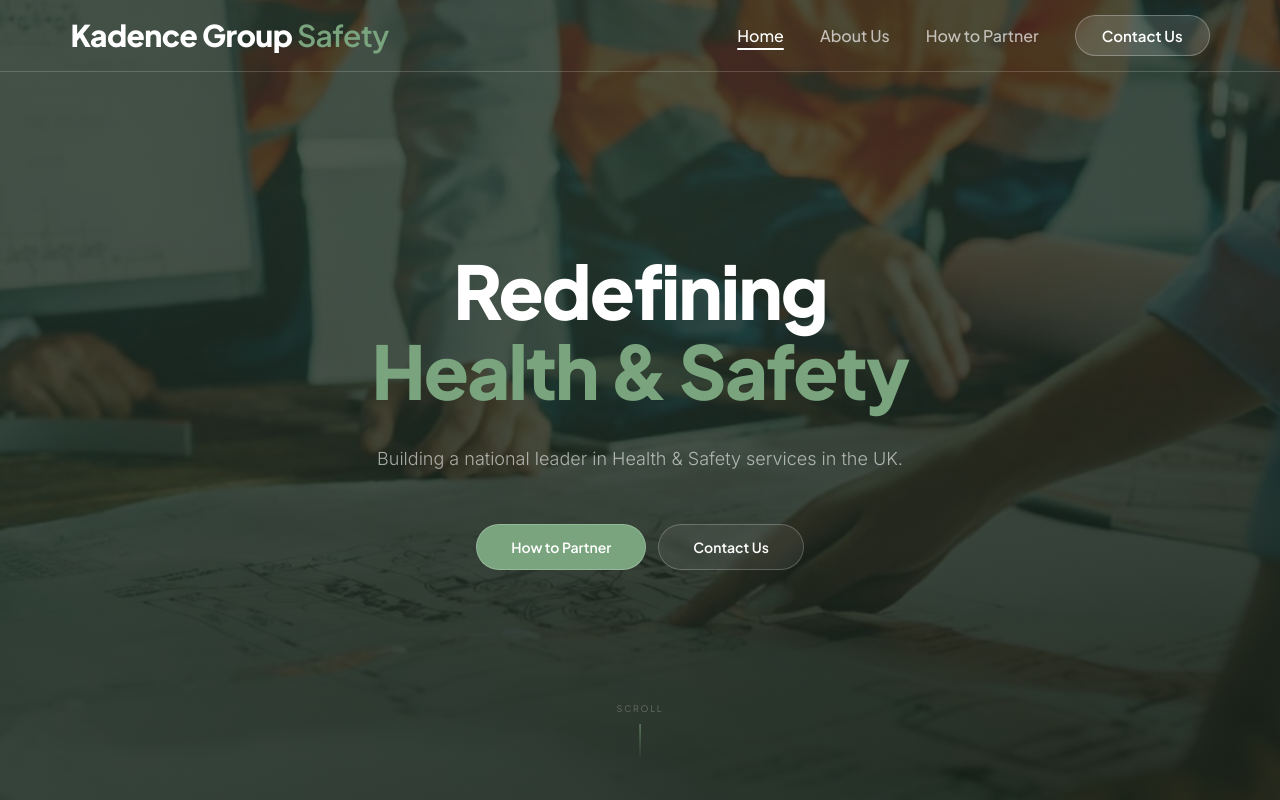
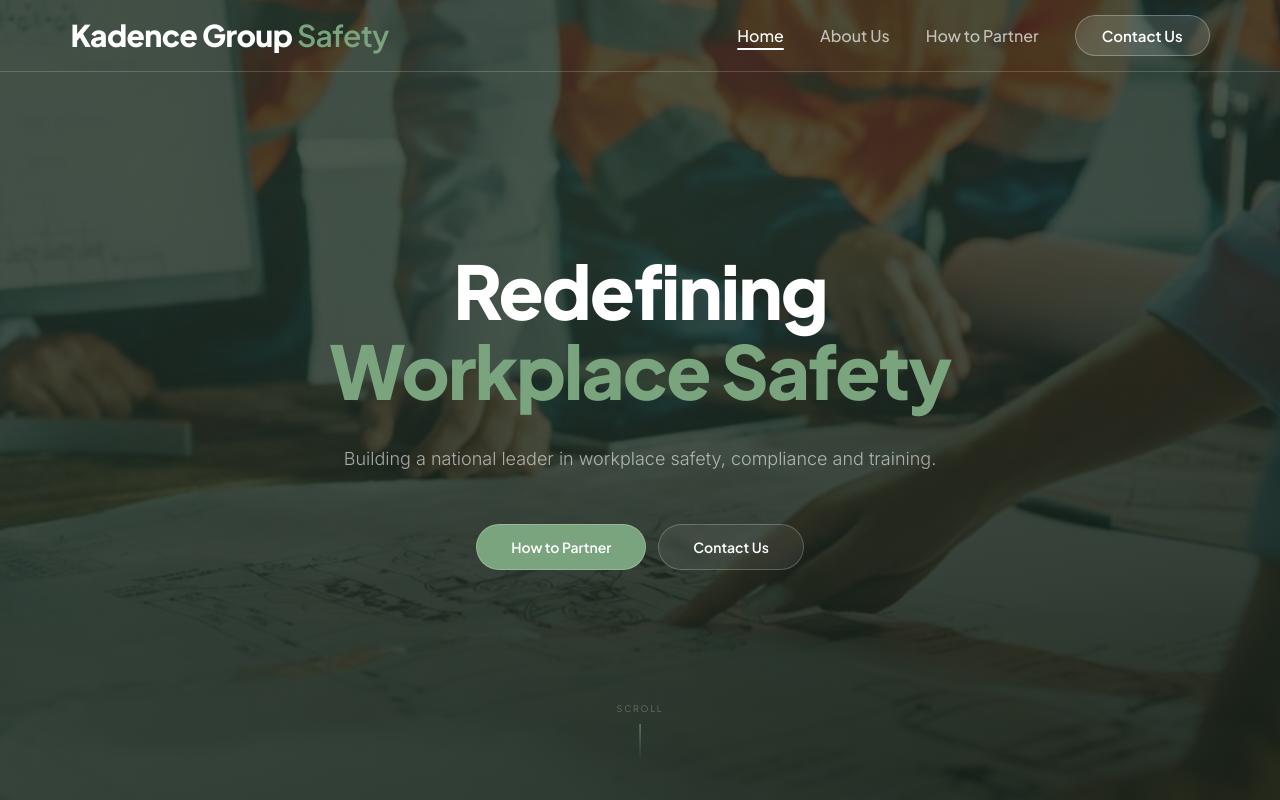
Before and after one commit to Guigs911/kadence-engineering, a React (Vite) app: page / in a window 1280 px wide. Shown: the top 800 px of the page. Built offline with nearby package versions, Linux system fonts and the light colour scheme.

Commit message:
24-Feb text 1

```diff
--- a/src/App.jsx
+++ b/src/App.jsx
@@ -445,7 +445,7 @@ function Hero({ setPage }) {
 
         <div style={{ position: "relative", maxWidth: "780px" }}>
           <Reveal delay={0.1}>
-            <TwoToneH1 line1="Redefining" line2="Health & Safety" />
+            <TwoToneH1 line1="Redefining" line2="Workplace Safety" />
           </Reveal>
           <Reveal delay={0.2}>
             <p style={{
@@ -453,7 +453,7 @@ function Hero({ setPage }) {
               fontSize: "clamp(16px, 2vw, 18px)", color: "rgba(255,255,255,0.6)",
               lineHeight: 1.85, margin: "0 auto 48px", maxWidth: "640px",
             }}>
-              Building a national leader in Health &amp; Safety services in the UK.
+              Building a national leader in workplace safety, compliance and training.
             </p>
           </Reveal>
           <Reveal delay={0.3}>
```
